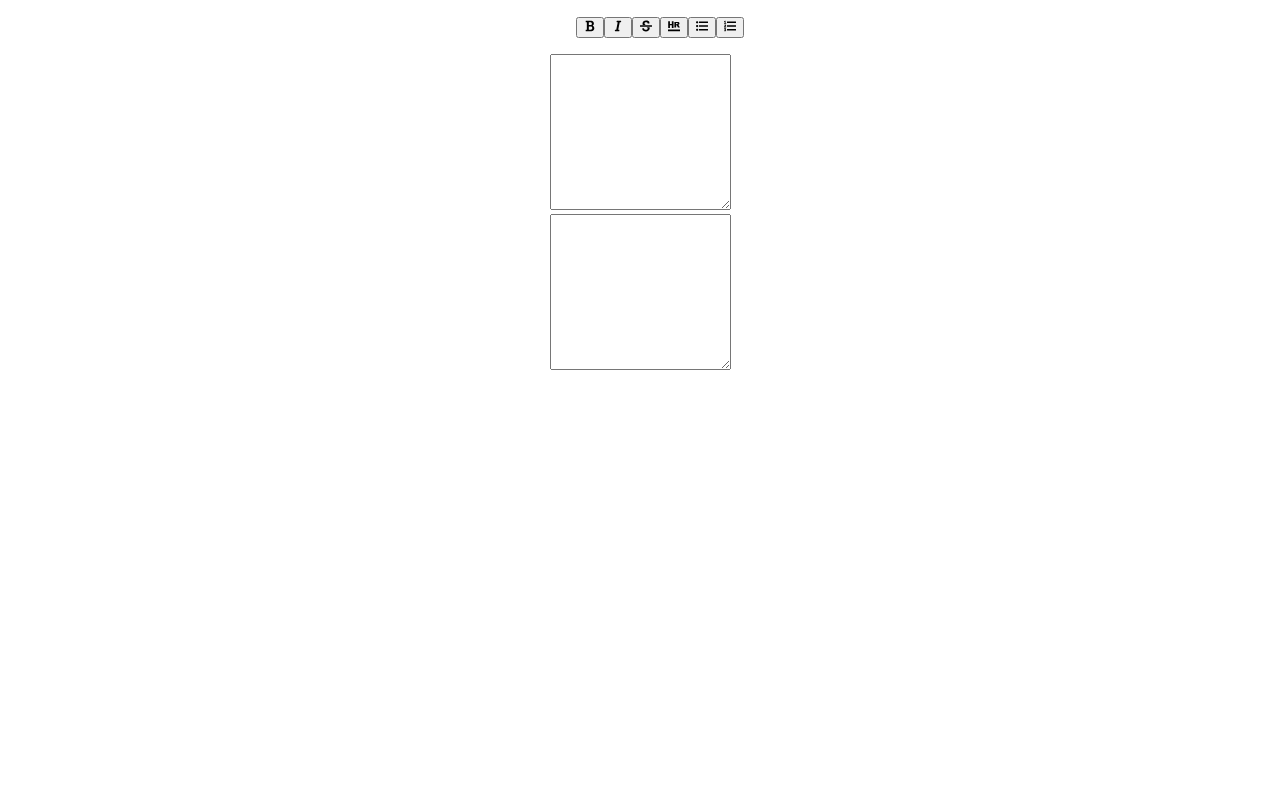
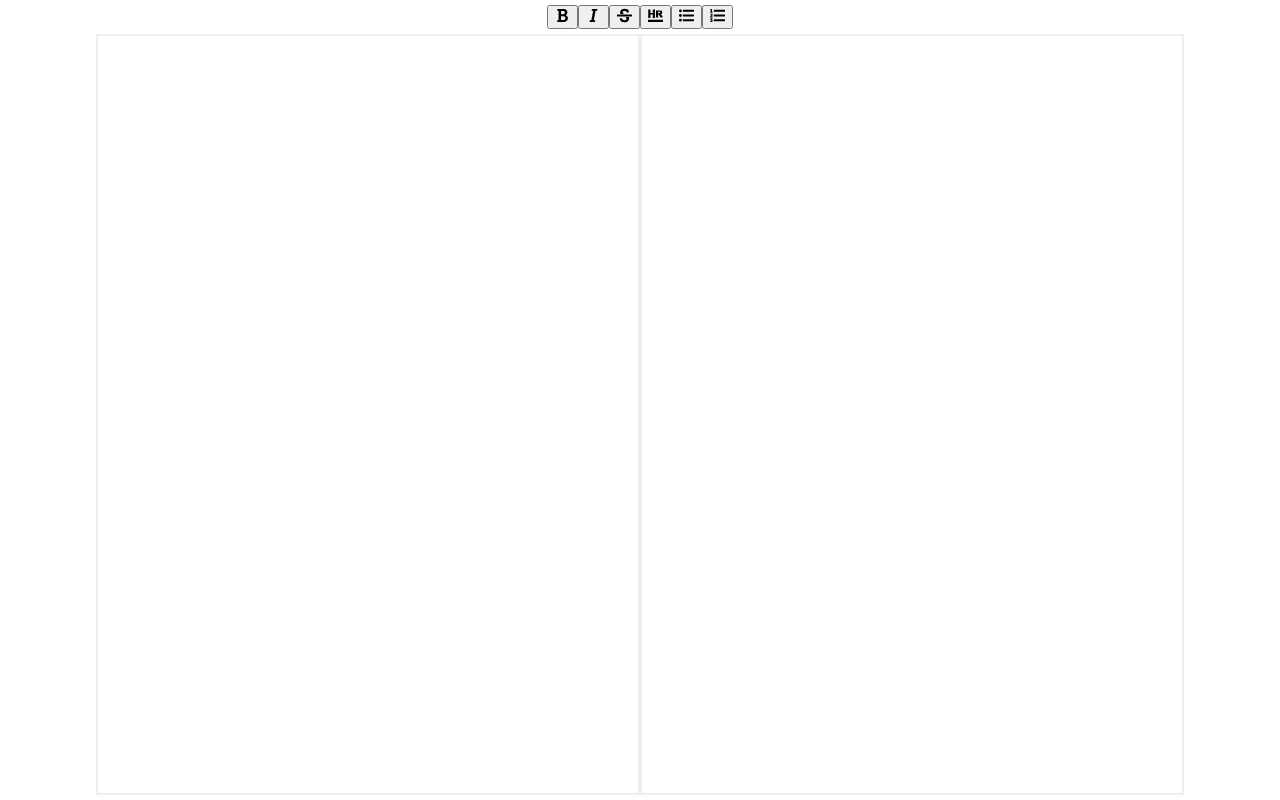
Before and after one commit to ko06/tuvaEditor, a React (Create React App) app: page / in a window 1280 px wide. Built offline with nearby package versions, Linux system fonts and the light colour scheme.

Commit message:
style changed and button bold functionality added

```diff
--- a/src/App.js
+++ b/src/App.js
@@ -2,7 +2,7 @@ import './App.scss';
 import { Component } from 'react';
 import Editor from './component/Editor';
 import Preview from './component/Preview';
-import ToolBar from './component/Toolbar'
+import Toolbar from './component/Toolbar';
 import { tuvaEditor } from './utility'
 
 class App extends Component {
@@ -11,18 +11,17 @@ class App extends Component {
     this.state = { editorText: undefined }
   }
   onEditorChange = (text) => {
-    console.log(text.target.value)
     this.setState({
-      editorText: text.target.value,
-      content: tuvaEditor(text.target.value)
+      editorText: text.target.innerHTML,
+      content: tuvaEditor(text.target.innerHTML)
     })
   }
 
   render() {
     return (
       <div className="App">
-        <div>
-          <ToolBar></ToolBar>
+        <Toolbar></Toolbar>
+        <div className='tuva-container'>
           <Editor onEditorChange={this.onEditorChange}></Editor>
           <Preview htmlContent={this.state.content}></Preview>
         </div>
--- a/src/App.scss
+++ b/src/App.scss
@@ -10,8 +10,61 @@ li {
 
 .tuva-editor-toolbar {
   ul {
-    display:flex;
-    justify-content:center;
-    flex-direction:row;
+    display: flex;
+    justify-content: center;
+    flex-direction: row;
+    margin: 0;
+    padding: 0;
   }
 }
+
+.tuva-container {
+  display: flex;
+  align-items: center;
+  justify-content: center;
+}
+
+.tuva-editor-container {
+  display: flex;
+  justify-content: flex-end;
+  flex-direction: column;
+  align-items: end;
+
+}
+
+.tuva-editor,
+.preview {
+  min-height: calc(100vh - 83px);
+  padding: 20px;
+  border: 2px solid #eee;
+  width: 500px;
+  text-align: left;
+}
+
+.tuva-editor-toolbar {
+  padding: 5px 0;
+
+  button {
+    &:hover {
+      cursor: pointer;
+    }
+
+    svg {
+      height: 15px;
+      width: 15px;
+    }
+
+    &:active {
+      svg {
+        fill: red;
+      }
+    }
+  }
+}
+
+
+.preview {
+  p {
+    margin: 0;
+  }
+}
--- a/src/component/Editor.js
+++ b/src/component/Editor.js
@@ -1,12 +1,13 @@
 import { Component } from 'react';
+
 
 export default class Editor extends Component {
 
   render() {
     const { onEditorChange } = this.props;
     return (
-      <div>
-        <textarea onChange={(e) => onEditorChange(e)} rows='10'></textarea>
+      <div className='tuva-editor-container'>
+        <div className='tuva-editor' contentEditable='true' onInput={(e) => onEditorChange(e)}></div>
       </div>
     )
   }
--- a/src/component/Preview.js
+++ b/src/component/Preview.js
@@ -6,7 +6,7 @@ export default class Preview extends Component {
     const { htmlContent } = this.props;
     return (
       <div className={'preview'}>
-        <textarea value={htmlContent} rows='10'></textarea>
+        <div dangerouslySetInnerHTML={{ __html: htmlContent }}></div>
       </div>
     )
   }
--- a/src/component/Toolbar.js
+++ b/src/component/Toolbar.js
@@ -1,12 +1,14 @@
 import { Component } from 'react';
 
-export default class ToolBar extends Component {
+export default class Toolbar extends Component {
+
+  enableBold = () => document.execCommand('bold', false, null)
 
   render() {
     return (
       <div className="tuva-editor-toolbar">
             <ul>
-              <li><button type="button" data-name="bold" aria-label="Add bold text" >
+              <li><button onClick={this.enableBold} type="button" data-name="bold" aria-label="Add bold text" >
                 <svg role="img" width="12" height="12" viewBox="0 0 384 512"><path fill="currentColor" d="M304.793 243.891c33.639-18.537 53.657-54.16 53.657-95.693 0-48.236-26.25-87.626-68.626-104.179C265.138 34.01 240.849 32 209.661 32H24c-8.837 0-16 7.163-16 16v33.049c0 8.837 7.163 16 16 16h33.113v318.53H24c-8.837 0-16 7.163-16 16V464c0 8.837 7.163 16 16 16h195.69c24.203 0 44.834-1.289 66.866-7.584C337.52 457.193 376 410.647 376 350.014c0-52.168-26.573-91.684-71.207-106.123zM142.217 100.809h67.444c16.294 0 27.536 2.019 37.525 6.717 15.828 8.479 24.906 26.502 24.906 49.446 0 35.029-20.32 56.79-53.029 56.79h-76.846V100.809zm112.642 305.475c-10.14 4.056-22.677 4.907-31.409 4.907h-81.233V281.943h84.367c39.645 0 63.057 25.38 63.057 63.057.001 28.425-13.66 52.483-34.782 61.284z"></path></svg></button>
               </li>
 
```
